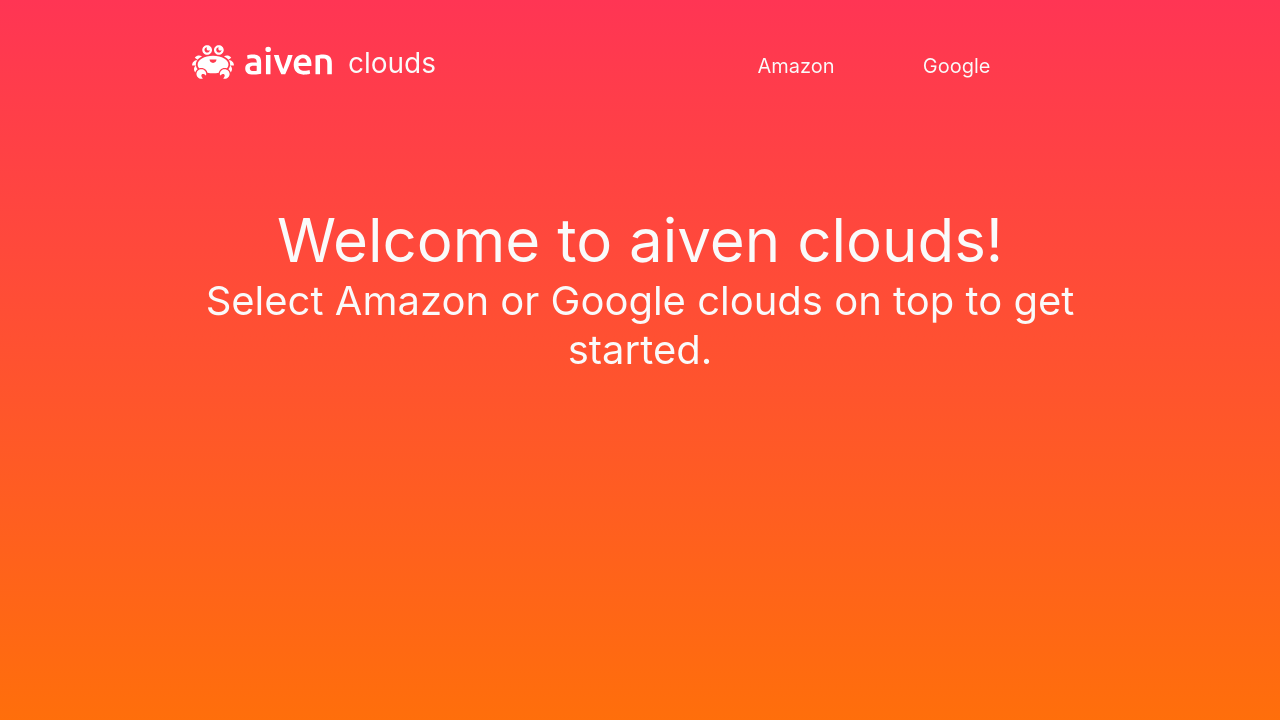
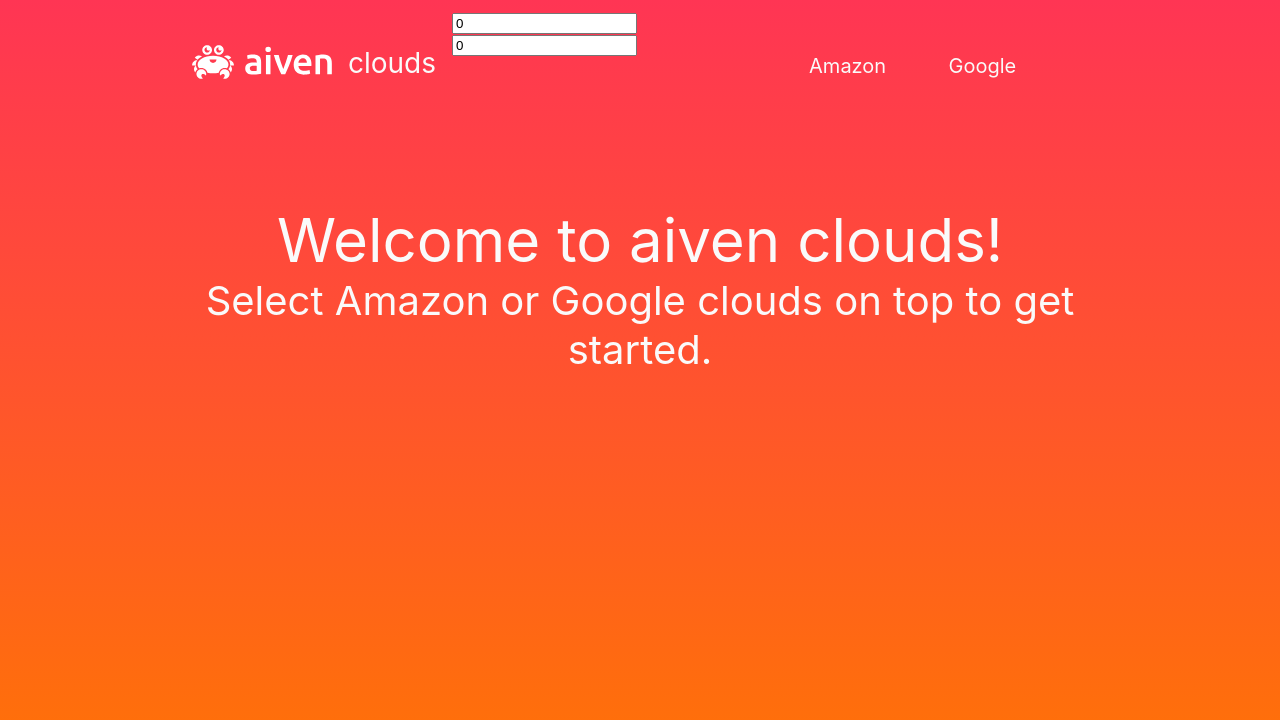
Before and after one commit to Dominik-Reinert/aiven-clouds, a React (Create React App) app: page /home in a window 1280 px wide. Shown: the top 720 px of the page. Built offline with nearby package versions, Linux system fonts and the light colour scheme; no server answers.

Commit message:
add positions context and event handling with position inputs

```diff
--- a/src/App.tsx
+++ b/src/App.tsx
@@ -7,12 +7,28 @@
 import { Navbar } from "./navbar/navbar";
 import { AmazonPage } from "./pages/amazon_page";
 import { HomePage } from "./pages/home_page";
+import {
+  defaultPosition,
+  positionContext,
+} from "./position_context/position_context";
 import { Routes } from "./routes/routes";
 import { defaultStyles, styleContext } from "./style_context/style_context";
 
 function App() {
+  const [position, setPosition] = React.useState(defaultPosition);
+  const onSetLon = React.useCallback(
+    (lon: number) => setPosition({ lat: position.lat, lon }),
+    [position]
+  );
+  const onSetLat = React.useCallback(
+    (lat: number) => setPosition({ lat: lat, lon: position.lon }),
+    [position]
+  );
   return (
     <styleContext.Provider value={defaultStyles}>
+      <positionContext.Provider
+        value={{ ...position, setLon: onSetLon, setLat: onSetLat }}
+      >
         <ClearStyles>
           <Background>
             <BrowserRouter>
@@ -31,6 +47,7 @@
             </BrowserRouter>
           </Background>
         </ClearStyles>
+      </positionContext.Provider>
     </styleContext.Provider>
   );
 }
--- a/src/navbar/navbar.tsx
+++ b/src/navbar/navbar.tsx
@@ -1,6 +1,7 @@
 /**@jsx jsx */
 import { jsx } from "@emotion/react";
 import { Link, useLocation } from "react-router-dom";
+import { PositionInput } from "../position_context/position_input";
 import { Routes } from "../routes/routes";
 import { useStyleContext } from "../style_context/use_style_context";
 import { navbarStyle } from "./navbar_style";
@@ -24,6 +25,9 @@
         <img className="aiven-logo" src="./aiven-home.svg" alt="aiven" />
         <span className="page-name">clouds</span>
       </div>
+      <div className="position-input-wrapper">
+        <PositionInput />
+      </div>
       <div className="link-wrapper">
         <RouteLink route={Routes.amazon} label="Amazon" />
         <RouteLink route={Routes.google} label="Google" />
--- /dev/null
+++ b/src/position_context/position_context.tsx
@@ -0,0 +1,12 @@
+import * as React from "react";
+
+export interface PositionContext {
+  lon: number;
+  lat: number;
+  setLon?: (lon: number) => void;
+  setLat?: (lat: number) => void;
+}
+
+export const defaultPosition: PositionContext = { lon: 0, lat: 0 };
+
+export const positionContext = React.createContext(defaultPosition);
--- /dev/null
+++ b/src/position_context/position_input.tsx
@@ -0,0 +1,20 @@
+import * as React from "react";
+import { usePositionContext } from "./use_position_context";
+
+export function PositionInput(): JSX.Element {
+  const { lon, lat, setLon, setLat } = usePositionContext();
+  return (
+    <div>
+      <input
+        type="number"
+        value={lon}
+        onChange={(evt) => setLon?.(Number(evt.target.value))}
+      />
+      <input
+        type="number"
+        value={lat}
+        onChange={(evt) => setLat?.(Number(evt.target.value))}
+      />
+    </div>
+  );
+}
--- /dev/null
+++ b/src/position_context/use_position_context.ts
@@ -0,0 +1,6 @@
+import React from "react";
+import { positionContext, PositionContext } from "./position_context";
+
+export function usePositionContext(): PositionContext {
+  return React.useContext(positionContext);
+}
```
Lines whose indentation alone changed are shown as unchanged.
